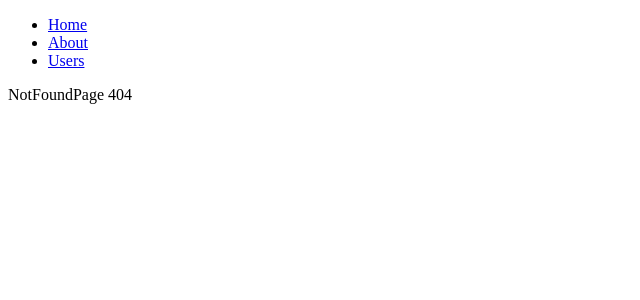
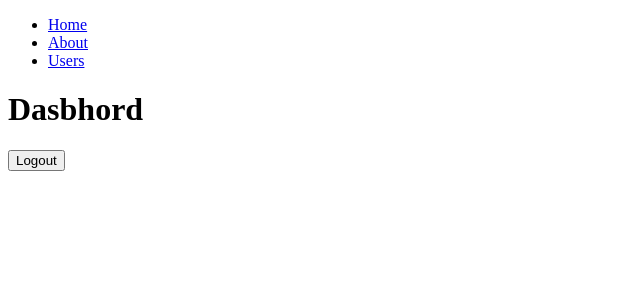
Before and after one commit to as-ez/react-router-dom6, a React (Create React App) app: page /dasbhord in a window 1280 px wide. Before the commit this address had no page. Shown: the top 300 px of the page, without its empty margins (0-640 px from the left). Built offline with nearby package versions, Linux system fonts and the light colour scheme.

Commit message:
useNavigate

```diff
--- a/src/App.js
+++ b/src/App.js
@@ -6,6 +6,7 @@ import NotFoundPage from "./pages/NotFoundPage";
 
 import Navbar from "./components/Navbar";
 import UserPage from "./pages/UserPage";
+import Dasbhord from "./pages/Dasbhord";
 
 export default function App() {
   return (
@@ -18,6 +19,7 @@ export default function App() {
         <Route path="/users" element={<UsersPage />} />
         <Route path="/users/:id" element={<UserPage />} />
         <Route path="usuarios" element={<Navigate to="/users" />} />
+        <Route path="/dasbhord" element={<Dasbhord />} />
         <Route path="*" element={<NotFoundPage />} />
       </Routes>
     </BrowserRouter>
--- /dev/null
+++ b/src/pages/Dasbhord.js
@@ -0,0 +1,16 @@
+import { useNavigate } from "react-router-dom";
+
+export default function Dasbhord() {
+  const navigate = useNavigate();
+
+  const handleClick = () => {
+    navigate("/");
+  };
+
+  return (
+    <div>
+      <h1>Dasbhord</h1>
+      <button onClick={handleClick}>Logout</button>
+    </div>
+  );
+}
```
